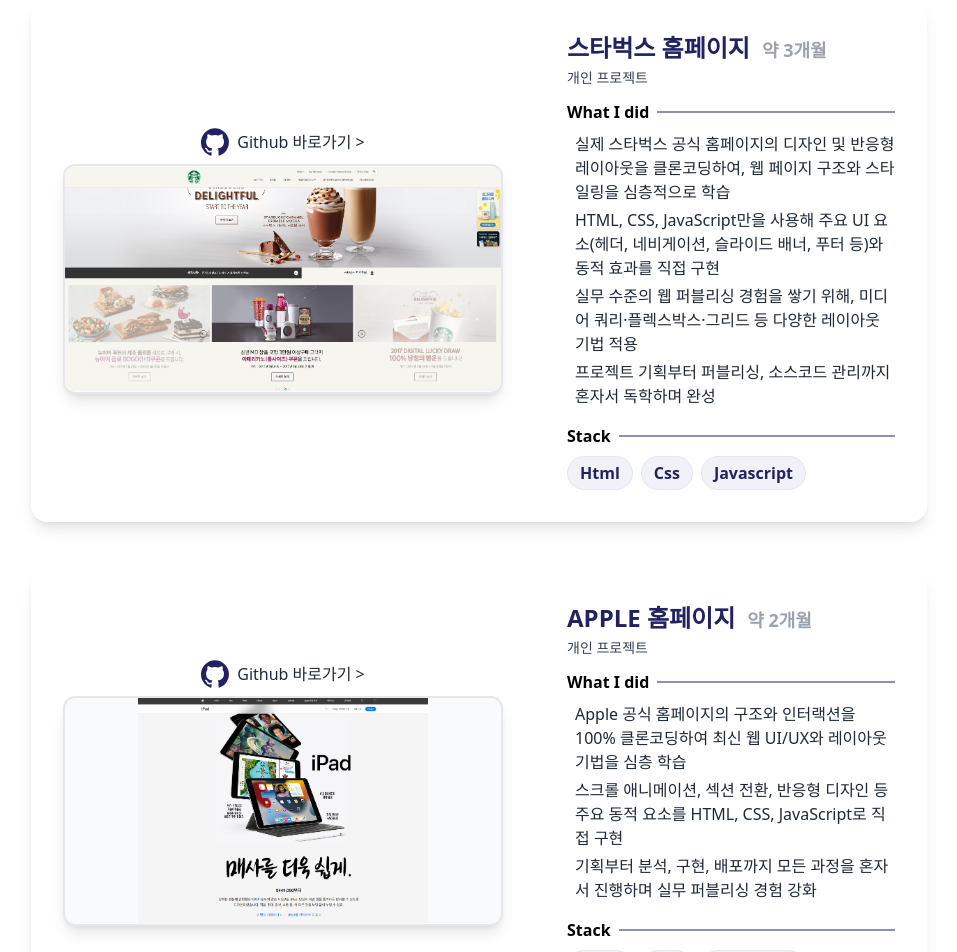
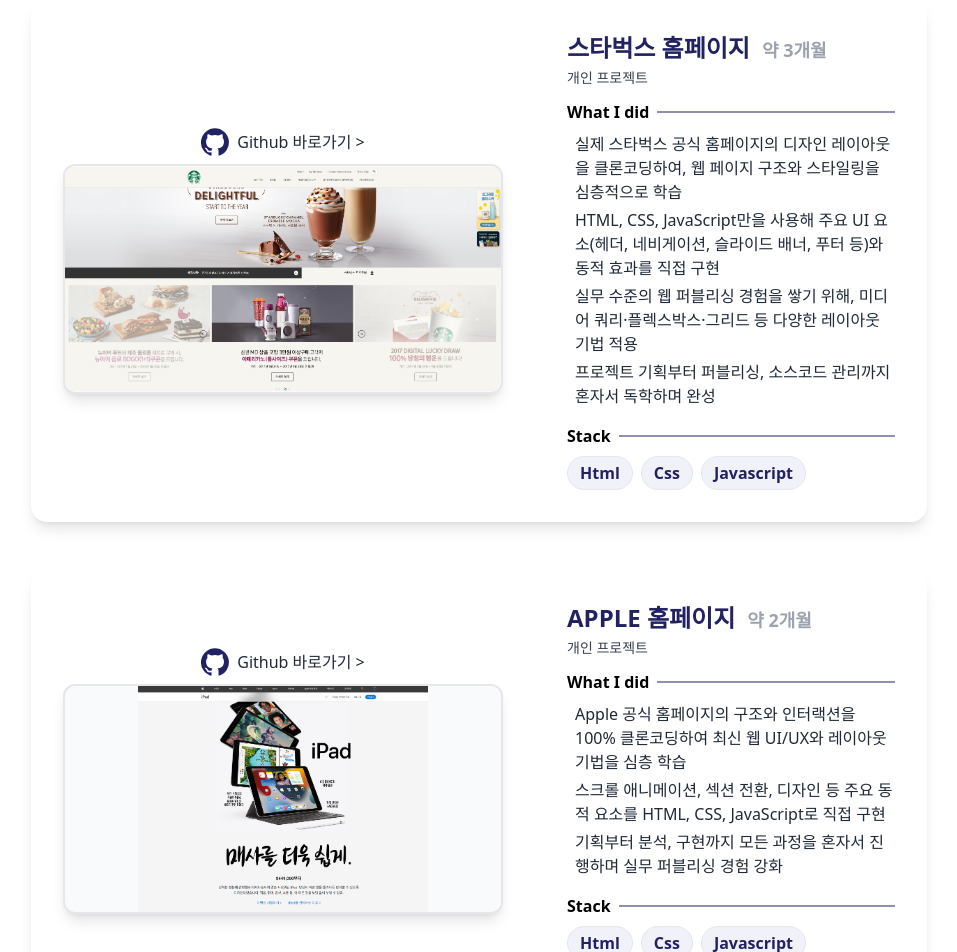
Before and after one commit to gunysunny/portfolio, a React (Vite) app: page / in a window 1280 px wide. Shown: the part 3280-4232 px from the top of the page, without its empty margins (161-1118 px from the left). Built offline with nearby package versions, Linux system fonts and the light colour scheme.

Commit message:
프로젝트 내용 수정

```diff
--- a/src/components/Projects.jsx
+++ b/src/components/Projects.jsx
@@ -11,7 +11,7 @@
             github: "https://github.com/gunysunny/Starbucks_port", // 실제 깃허브 주소로 교체
             img: starbucksImg,
             desc: [
-                "실제 스타벅스 공식 홈페이지의 디자인 및 반응형 레이아웃을 클론코딩하여, 웹 페이지 구조와 스타일링을 심층적으로 학습",
+                "실제 스타벅스 공식 홈페이지의 디자인 레이아웃을 클론코딩하여, 웹 페이지 구조와 스타일링을 심층적으로 학습",
                 "HTML, CSS, JavaScript만을 사용해 주요 UI 요소(헤더, 네비게이션, 슬라이드 배너, 푸터 등)와 동적 효과를 직접 구현",
                 "실무 수준의 웹 퍼블리싱 경험을 쌓기 위해, 미디어 쿼리·플렉스박스·그리드 등 다양한 레이아웃 기법 적용",
                 "프로젝트 기획부터 퍼블리싱, 소스코드 관리까지 혼자서 독학하며 완성"
@@ -26,8 +26,8 @@
             img: appleImg,
             desc: [
                     "Apple 공식 홈페이지의 구조와 인터랙션을 100% 클론코딩하여 최신 웹 UI/UX와 레이아웃 기법을 심층 학습",
-                    "스크롤 애니메이션, 섹션 전환, 반응형 디자인 등 주요 동적 요소를 HTML, CSS, JavaScript로 직접 구현",
-                    "기획부터 분석, 구현, 배포까지 모든 과정을 혼자서 진행하며 실무 퍼블리싱 경험 강화"
+                    "스크롤 애니메이션, 섹션 전환, 디자인 등 주요 동적 요소를 HTML, CSS, JavaScript로 직접 구현",
+                    "기획부터 분석, 구현까지 모든 과정을 혼자서 진행하며 실무 퍼블리싱 경험 강화"
                 ],
             stack: ["Html", "Css", "Javascript"]
         },
```
